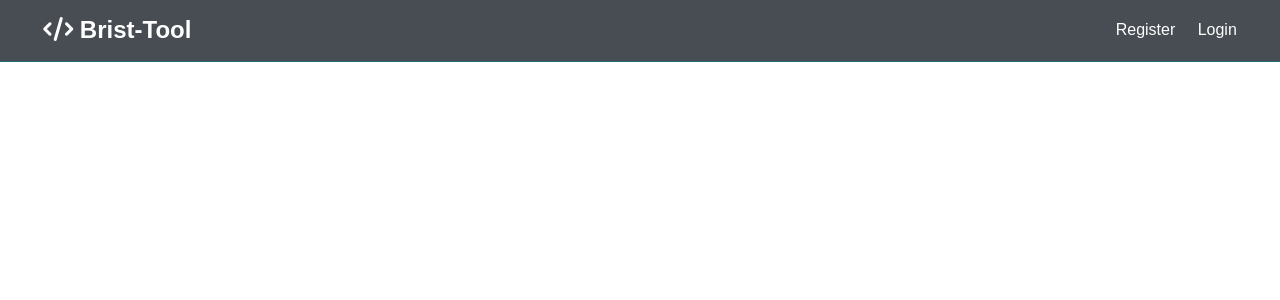
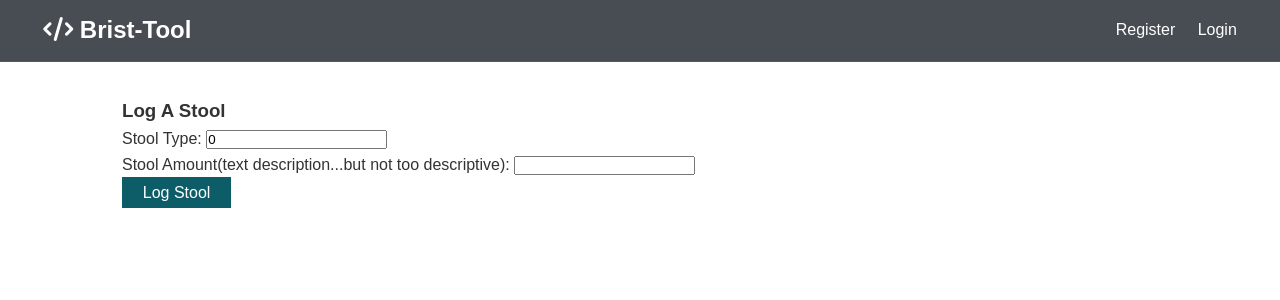
Before and after one commit to COP4331-G22-Large-Project/MERN-web-mobile-app, a React (Create React App) app in the folder web/: page /logstool in a window 1280 px wide. Shown: the top 300 px of the page. Built offline with nearby package versions, Linux system fonts and the light colour scheme.

Commit message:
navbaredits

```diff
--- a/web/src/App.js
+++ b/web/src/App.js
@@ -1,6 +1,5 @@
 import React, {Fragment, useState} from 'react';
 import { BrowserRouter as Router, Route, Switch } from 'react-router-dom';
-
 import Navbar from './components/layout/Navbar';
 import Landing from './components/layout/Landing';
 import Register from './components/auth/Register';
@@ -15,25 +14,24 @@ import EmailVerification from "./components/auth/EmailVerification";
 
 export default function App(){
 
+    return(
 
-    return(
   <Router>
-      <Switch>
+
           <Navbar/>
-          <Route exact path ="/logexercise" component={LogExercise}/>
-          <Route exact path="/logfood" component={LogFood}/>
-          <Route exact path = "/logstool" component = {LogStool}/>
-          <Route exact path ="/logs" component={Logs}/>
-      </Switch>
+
+
     <Fragment>
 
        <Route exact path = '/' component ={Landing} />
       <section className = "container">
 
-
+          <Route exact path ="/logexercise" component={LogExercise}/>
+          <Route exact path="/logfood" component={LogFood}/>
+          <Route exact path = "/logstool" component = {LogStool}/>
+          <Route exact path ="/logs" component={Logs}/>
           <Route exact path="/register" component = {Register} />
           <Route exact path ="/emailverification" component={EmailVerification}/>
-          <Route exact path ="/logs" component={Logs}/>
           <Route exact path="/login" component = {Login} />
       </section>
     </Fragment>
--- a/web/src/components/auth/LogFood.js
+++ b/web/src/components/auth/LogFood.js
@@ -26,7 +26,7 @@ export default class LogFood extends Component {
             name: this.state.name,
         }
         console.log(food)
-        axios.post('http://localhost:3000/api/food/add',food)
+        axios.post('/api/food/add',food)
             .then(res => console.log(res.data));
 
         this.setState({
--- a/web/src/components/auth/LogStool.js
+++ b/web/src/components/auth/LogStool.js
@@ -34,7 +34,7 @@ export default class LogStool extends Component {
             amount: this.state.amount
         }
         console.log(stool)
-        axios.post('http://localhost:3000/api/stool/add',stool)
+        axios.post('/api/stool/add',stool)
             .then(res => console.log(res.data));
 
         this.setState({
--- a/web/src/components/auth/Login.js
+++ b/web/src/components/auth/Login.js
@@ -40,7 +40,7 @@ export default class Login extends Component {
             }
 
             axios.post('/api/auth/login',login)
-                .then(res => window.location.href="/logs")
+                .then(res => window.location.href="/logs",localStorage.setItem('isLoggedIn','true'))
                 .catch((err) => {console.log("Sign in FAILED")})
 
 
--- a/web/src/components/layout/Navbar.js
+++ b/web/src/components/layout/Navbar.js
@@ -1,7 +1,9 @@
 import React from 'react';
 import { Link } from 'react-router-dom';
-const Navbar = props => {
-    if (props.isAuth) {
+import axios from 'axios'
+const Navbar = req => {
+
+    if (localStorage.getItem('isLoggedIn') === 'true') {
         return (
             <nav className="navbar bg-dark">
                 <h1>
@@ -9,10 +11,10 @@ const Navbar = props => {
                 </h1>
 
                 <ul>
-                    <li><Link to="Log Exercise">LogExercise</Link></li>
-                    <li><Link to="Log Food">LogFood</Link></li>
-                    <li><Link to="Log Stool">LogStool</Link></li>
-                    <li><Link to="View Logs">Logs</Link></li>
+                    <li><Link to="/logexercise">Log Exercise</Link></li>
+                    <li><Link to="/logfood">Log Food</Link></li>
+                    <li><Link to="/logstool">Log Stool</Link></li>
+                    <li><Link to="/logs"> View Logs</Link></li>
                 </ul>
             </nav>
 
@@ -29,8 +31,8 @@ const Navbar = props => {
                 </h1>
 
                 <ul>
-                    <li><Link to="Register">Register</Link></li>
-                    <li><Link to="login">Login</Link></li>
+                    <li><Link to="/register">Register</Link></li>
+                    <li><Link to="/login">Login</Link></li>
                 </ul>
             </nav>
 
```
